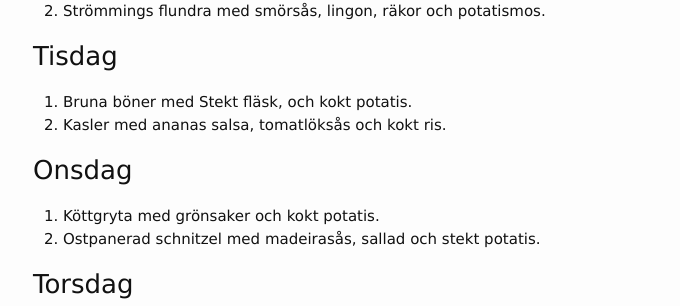
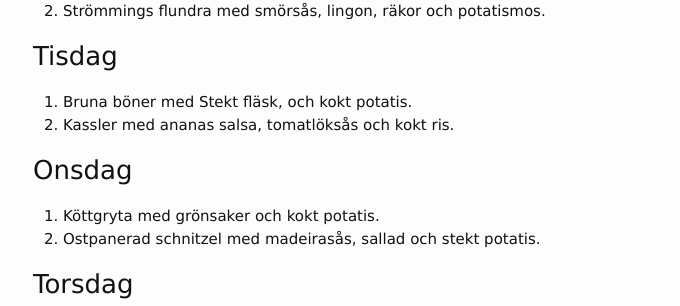
Before and after one commit to FarInn62/farinn62.github.io, a Jekyll site: the page built from lunch.md, in a window 1280 px wide. Shown: the part 299-605 px from the top of the page, without its empty margins (237-917 px from the left). Built offline with Jekyll 4.4.1, drawn with Linux system fonts in a browser that asks for light colours.

Commit message:
Update lunch.md

```diff
--- a/lunch.md
+++ b/lunch.md
@@ -18,7 +18,7 @@ Alla rätter: 80:- Take away: 65:-
 ### Tisdag
 
 1. Bruna böner med Stekt fläsk, och kokt potatis.
-2. Kasler med ananas salsa, tomatlöksås och kokt ris.
+2. Kassler med ananas salsa, tomatlöksås och kokt ris.
 
 ### Onsdag
 
```
